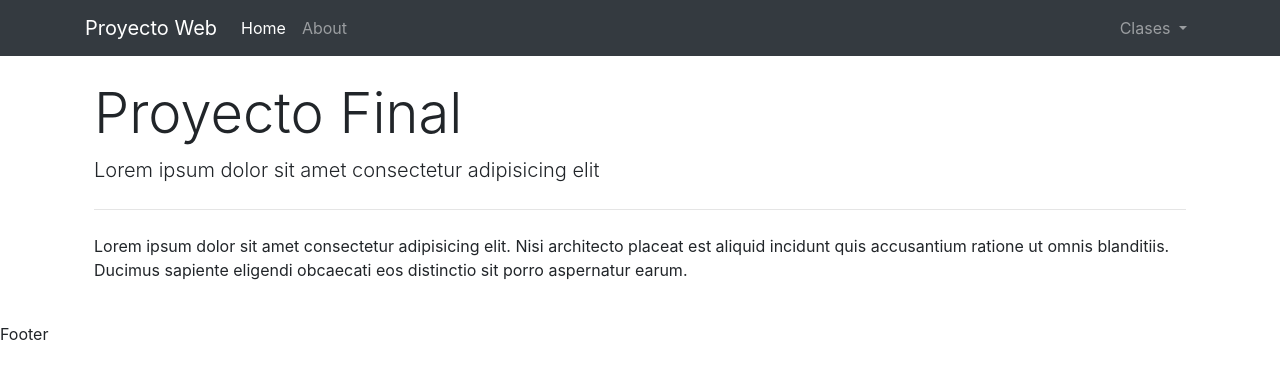
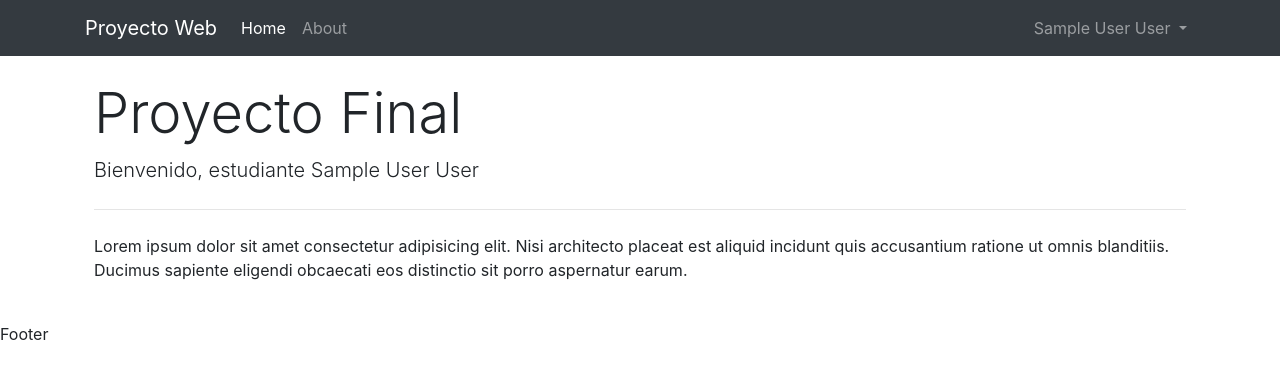
Before and after one commit to Rositamtz98/WebFinalProject, a Node server app: page / in a window 1280 px wide. Shown: the top 379 px of the page. Run offline with Node 20, Linux system fonts and the light colour scheme; the visitor is signed in with stand-in values (Sample User, id 1); some libraries are stand-ins or nearby versions.

Commit message:
User specification added

```diff
--- a/src/config/passport.js
+++ b/src/config/passport.js
@@ -28,11 +28,11 @@ passport.use(new LocalStrategy({
 }));
 
 passport.serializeUser((user, done) => {
-    done(null, user.id);
+    done(null, user._id);
 });
 
-passport.deserializeUser((id, done) => {
-    User.findById(id, (err, user) => {
+passport.deserializeUser((_id, done) => {
+    User.findById(_id, (err, user) => {
         done(err, user);
     });
 });
--- a/src/models/User.js
+++ b/src/models/User.js
@@ -9,8 +9,8 @@ const UserSchema = new Schema({
     email: {type: String, required: true},
     password: {type: String, required: true},
     dateOC: {type: Date, default: Date.now},
-    // 1 = admin, 2 = teacher, 3 = student
-    level: {type: Number, default: 3}
+    // true if teacher
+    level: {type: Boolean, default: false}
 });
 
 UserSchema.methods.encryptPassword = async (password) => {
--- a/src/routes/courses.js
+++ b/src/routes/courses.js
@@ -34,7 +34,7 @@ router.post('/courses/new-course', async (req, res) => {
     const { course_id, subject, teacher_id } = req.body;
     const errors = [];
 
-    if (course_id.length <= 0 || subject.length <= 0 || teacher_id.length <= 0)
+    if (course_id.length <= 0 || subject.length <= 0)
     {
         errors.push({text: 'Faltan uno o más campos por llenar'});
     }
--- a/src/views/index.hbs
+++ b/src/views/index.hbs
@@ -1,6 +1,14 @@
 <div class="jumbotron-mt-4">
     <h1 class="display-4">Proyecto Final</h1>
-    <p class="lead">Lorem ipsum dolor sit amet consectetur adipisicing elit</p>
+    {{#if user}}
+        {{#if user.level}}
+            <p class="lead">Bienvenido, maestro {{user.name}} {{user.last_name}}</p>
+        {{else}}
+            <p class="lead">Bienvenido, estudiante {{user.name}} {{user.last_name}}</p>
+        {{/if}}
+    {{else}}
+        <p class="lead">Bienvenido</p>
+    {{/if}}
     <hr class="my-4">
     <p>Lorem ipsum dolor sit amet consectetur adipisicing elit. Nisi architecto placeat est aliquid incidunt quis accusantium ratione ut omnis blanditiis. Ducimus sapiente eligendi obcaecati eos distinctio sit porro aspernatur earum.</p>
     <a href=""></a>
--- a/src/views/partials/navigation.hbs
+++ b/src/views/partials/navigation.hbs
@@ -1,6 +1,6 @@
 <nav class="navbar navbar-expand-lg navbar-dark bg-dark">
     <div class="container">
-        <a class="navbar-brand" href="#">Proyecto Web</a>
+        <a class="navbar-brand" href="/">Proyecto Web</a>
         <button class="navbar-toggler" type="button" data-toggle="collapse" data-target="#navbarNav"
             aria-controls="navbarNav" aria-expanded="false" aria-label="Toggle navigation">
             <span class="navbar-toggler-icon"></span>
@@ -19,11 +19,11 @@
                     <li class="nav-item dropdown">
                         <a class="nav-link dropdown-toggle" href="#" id="navbarDropdown" role="button"
                             data-toggle="dropdown" aria-haspopup="true" aria-expanded="false">
-                            Clases
+                            {{user.name}} {{user.last_name}}
                         </a>
                         <div class="dropdown-menu" aria-labelledby="navbarDropdown">
                             <a class="dropdown-item" href="#">Mi Perfil</a>
-                            <a class="dropdown-item" href="#">Mis Clases</a>
+                            <a class="dropdown-item" href="#">Mis Tareas</a>
                             <div class="dropdown-divider"></div>
                             <a class="dropdown-item" href="/users/logout">Logout</a>
                         </div>
```
Also changed, not shown: src/models/Grade.js (added, +12 -0 lines), src/routes/users.js (+33 -3 lines), src/views/users/signup.hbs (+7 -1 lines).
